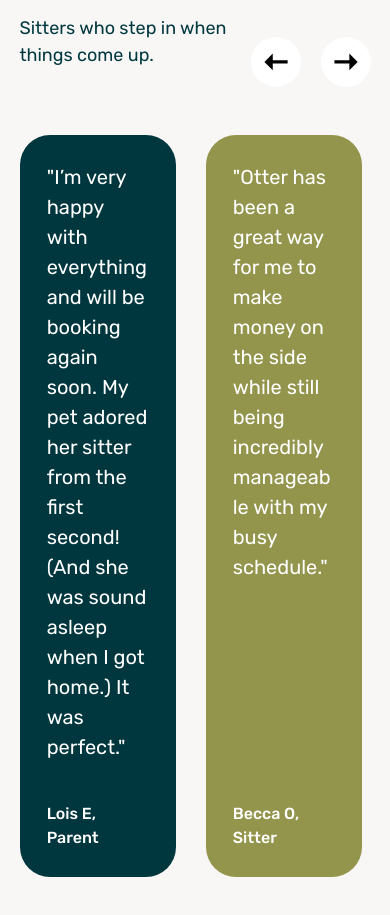
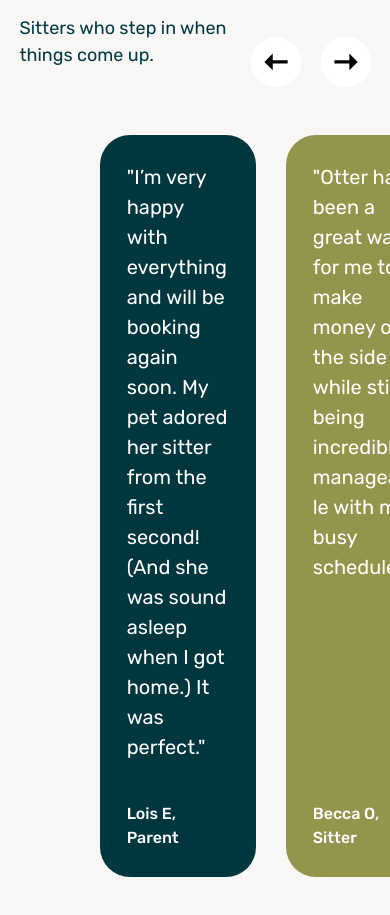
Before and after one commit to samsonc89/otter-replica, a React (Vite) app: page / in a window 390 px wide. Shown: the part 1860-2775 px from the top of the page. Built offline with nearby package versions, Linux system fonts and the light colour scheme.

Commit message:
Add margins for cards for smaller screens

```diff
--- a/src/components/TestimonialCard/testimonialCard.css
+++ b/src/components/TestimonialCard/testimonialCard.css
@@ -40,6 +40,13 @@
   .testimonial-card {
     width: 40vw;
   }
+
+  .testimonial-card:first-child {
+    margin-left: 5rem;
+  }
+  .testimonial-card:last-child {
+    margin-right: 15rem;
+  }
   .testimonial-text {
     margin-bottom: 2em;
   }
```
